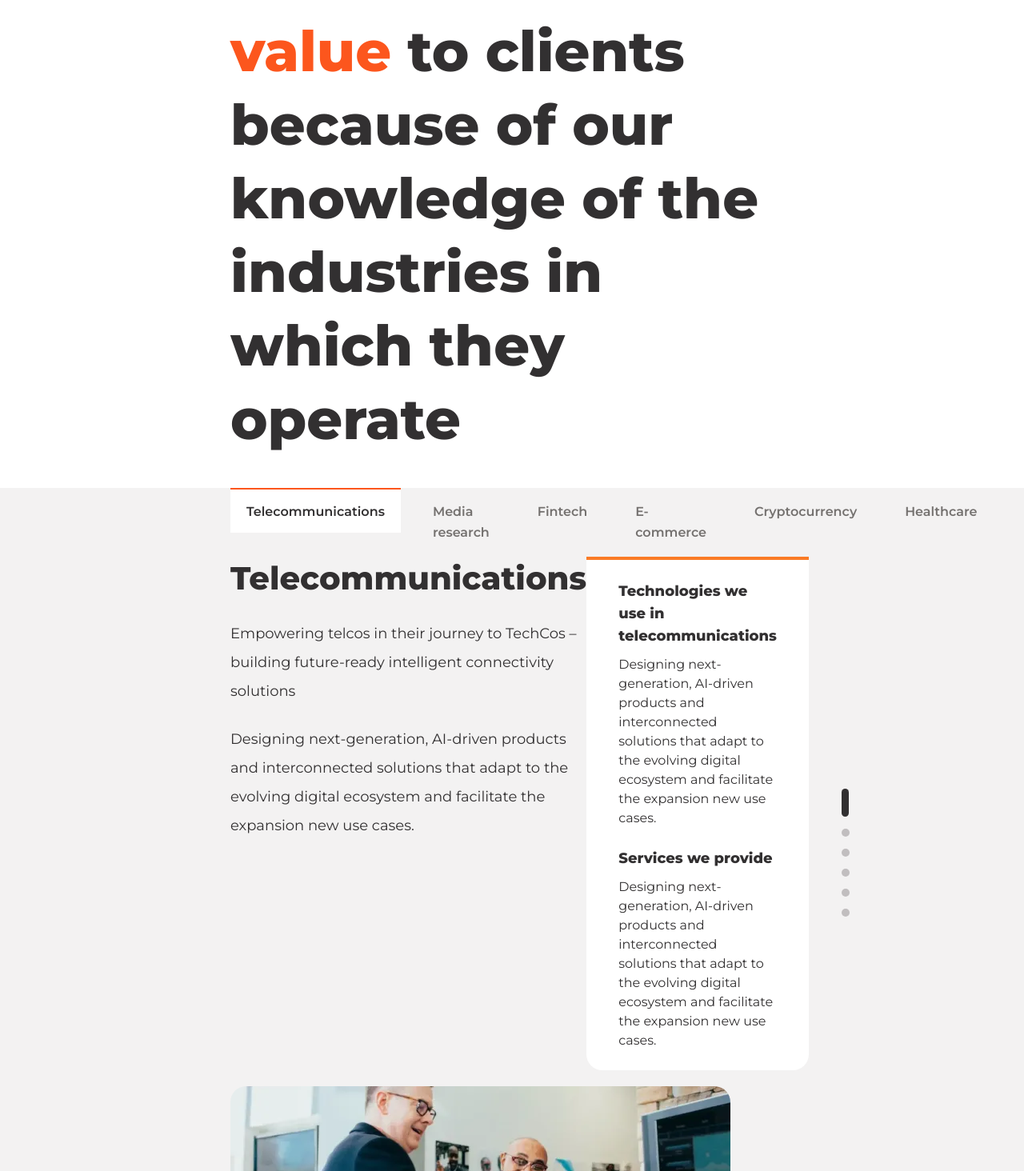
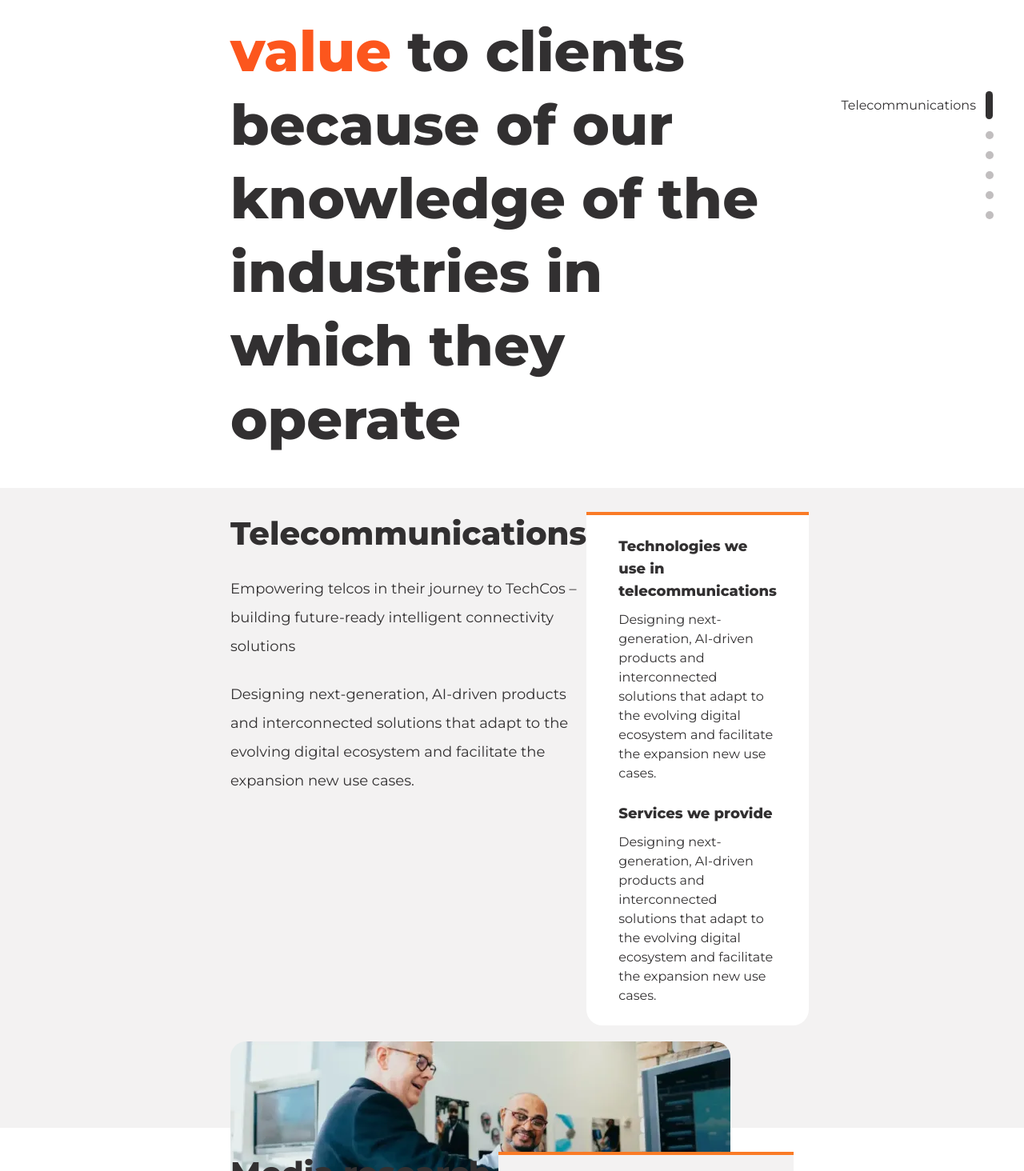
Before and after one commit to skabanets/sonomics, a React (Vite) app: page /industries in a window 1280 px wide. Shown: the part 206-1670 px from the top of the page at 80% size. Built offline with nearby package versions, Linux system fonts and the light colour scheme; no server answers.

Commit message:
Add IndustrySlide section

```diff
--- a/src/pages/Industries.tsx
+++ b/src/pages/Industries.tsx
@@ -1,10 +1,10 @@
-import { IndustryHero, IndustrySlider, LetsTalk } from "../sections";
+import { IndustryHero, IndustrySlides, LetsTalk } from "../sections";
 
 const Industries = () => {
   return (
     <>
       <IndustryHero />
-      <IndustrySlider />
+      <IndustrySlides />
       <LetsTalk />
     </>
   );
--- /dev/null
+++ b/src/sections/Industries/IndustrySlides.tsx
@@ -0,0 +1,103 @@
+import { motion } from "framer-motion";
+
+import { IndustrySliderCard } from "../../components";
+
+import { useDynamicDimensions, useMenuVisibility } from "../../hooks";
+import { industries, slideInWithFade } from "../../constants";
+
+export const IndustrySlides = () => {
+  const { isMenuVisible, sectionRefs, isUserScrolling, currentIndex, setCurrentIndex } =
+    useMenuVisibility(industries.length);
+  const { slidePadding, slideHeight } = useDynamicDimensions();
+
+  const handleMenuClick = (index: number) => {
+    isUserScrolling.current = true;
+
+    setCurrentIndex(index);
+
+    const targetSection = sectionRefs.current[index];
+    if (targetSection) {
+      targetSection.scrollIntoView({
+        behavior: "smooth",
+        block: "start",
+      });
+
+      setTimeout(() => {
+        isUserScrolling.current = false;
+      }, 1000);
+    }
+  };
+
+  const getIndustrySliderBgColor = (index: number) => {
+    switch (index) {
+      case 0:
+        return "bg-letsTalkBgColor";
+      case 1:
+      case 5:
+        return "bg-primaryBgColor";
+      case 3:
+        return "bg-darkBgColor";
+      default:
+        return "bg-themeToggleBgColor";
+    }
+  };
+
+  return (
+    <div className="relative">
+      {industries.map((industry, index) => {
+        const slideBackgroundColor = getIndustrySliderBgColor(index);
+
+        return (
+          <section
+            key={index}
+            className={`h-dvh py-[${slidePadding}px] transition ${slideBackgroundColor}`}
+            ref={(el) => {
+              sectionRefs.current[index] = el as HTMLDivElement | null;
+            }}
+          >
+            <motion.div
+              {...slideInWithFade}
+              className={`container relative flex flex-col h-lg:max-h-[1000px]`}
+              style={{ height: `${slideHeight}px` }}
+            >
+              <IndustrySliderCard industry={industry} index={index} />
+            </motion.div>
+          </section>
+        );
+      })}
+
+      {isMenuVisible && (
+        <ul className="fixed right-[38px] top-1/2 flex translate-y-[-50%] flex-col gap-[15px]">
+          {industries.map((industry, index) => (
+            <li
+              key={index}
+              className="group relative cursor-pointer transition"
+              onClick={() => handleMenuClick(index)}
+              onKeyDown={(e) => {
+                if (e.key === "Enter" || e.key === " ") {
+                  e.preventDefault();
+                  handleMenuClick(index);
+                }
+              }}
+              tabIndex={0}
+              aria-label={`Menu item: ${industry.name}`}
+            >
+              <span
+                className={`absolute right-[15px] top-1/2 translate-y-[-50%] whitespace-nowrap rounded-[10px] bg-navMenuBgColor px-[7px] py-[5px] text-mainTextColor transition group-hover:opacity-100 group-focus-visible:opacity-100 ${currentIndex === index ? "opacity-100" : "opacity-0"}`}
+              >
+                {industry.name}
+              </span>
+              <div
+                className={`transition ${
+                  currentIndex === index
+                    ? `${currentIndex === 3 ? "bg-whiteTextColor" : "bg-mainTextColor"} h-[35px] w-[9px] rounded-[70px]`
+                    : "h-[10px] w-[10px] rounded-full bg-secondaryLightTextColor group-hover:border group-hover:border-mainTextColor group-focus-visible:border group-focus-visible:border-mainTextColor"
+                }`}
+              />
+            </li>
+          ))}
+        </ul>
+      )}
+    </div>
+  );
+};
--- a/src/sections/index.ts
+++ b/src/sections/index.ts
@@ -33,5 +33,6 @@ export * from "./CaseStudy/common/CaseStudyAchivements";
 
 export * from "./Industries/IndustryHero";
 export * from "./Industries/IndustrySlider";
+export * from "./Industries/IndustrySlides";
 
 export * from "./Common/LetsTalk";
```
